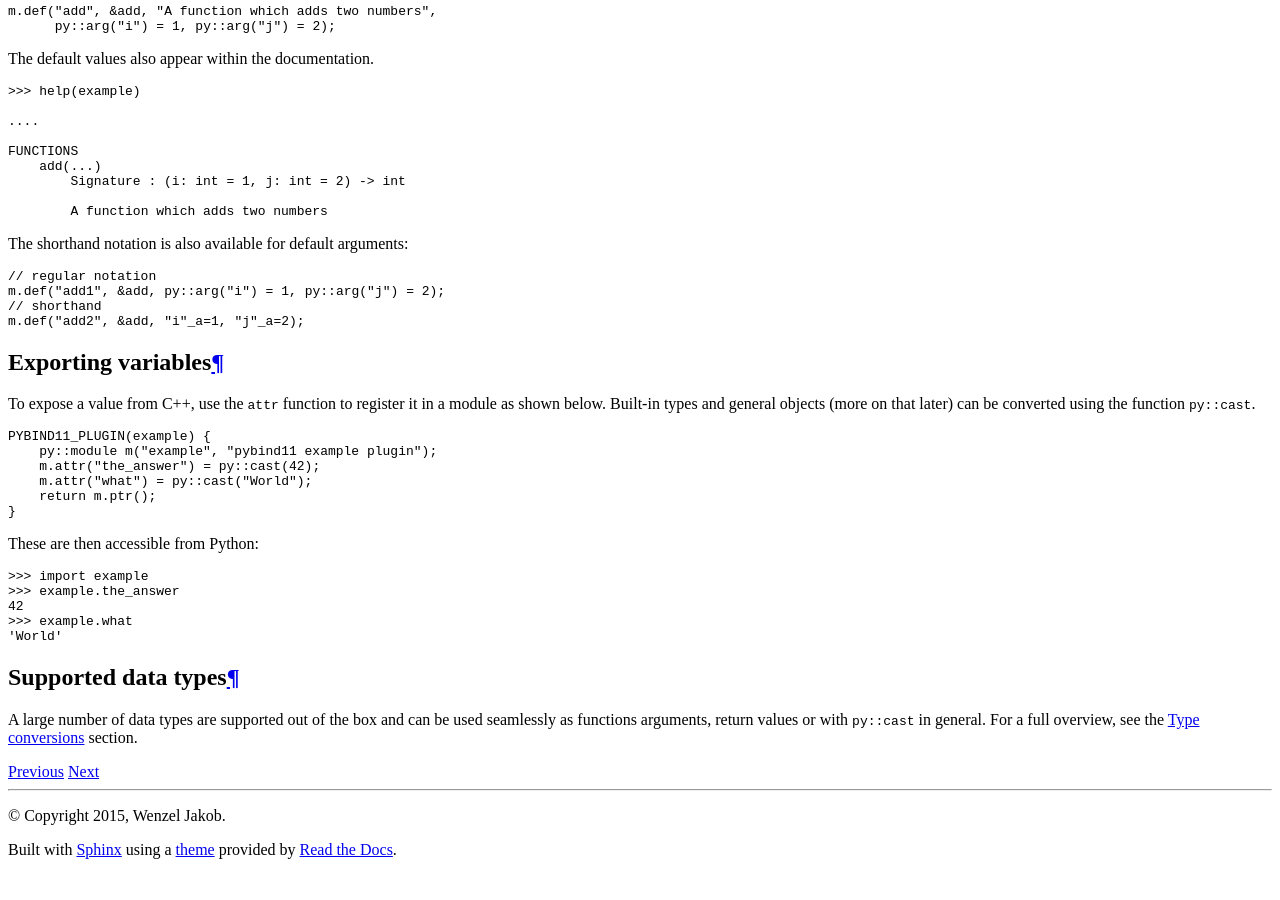
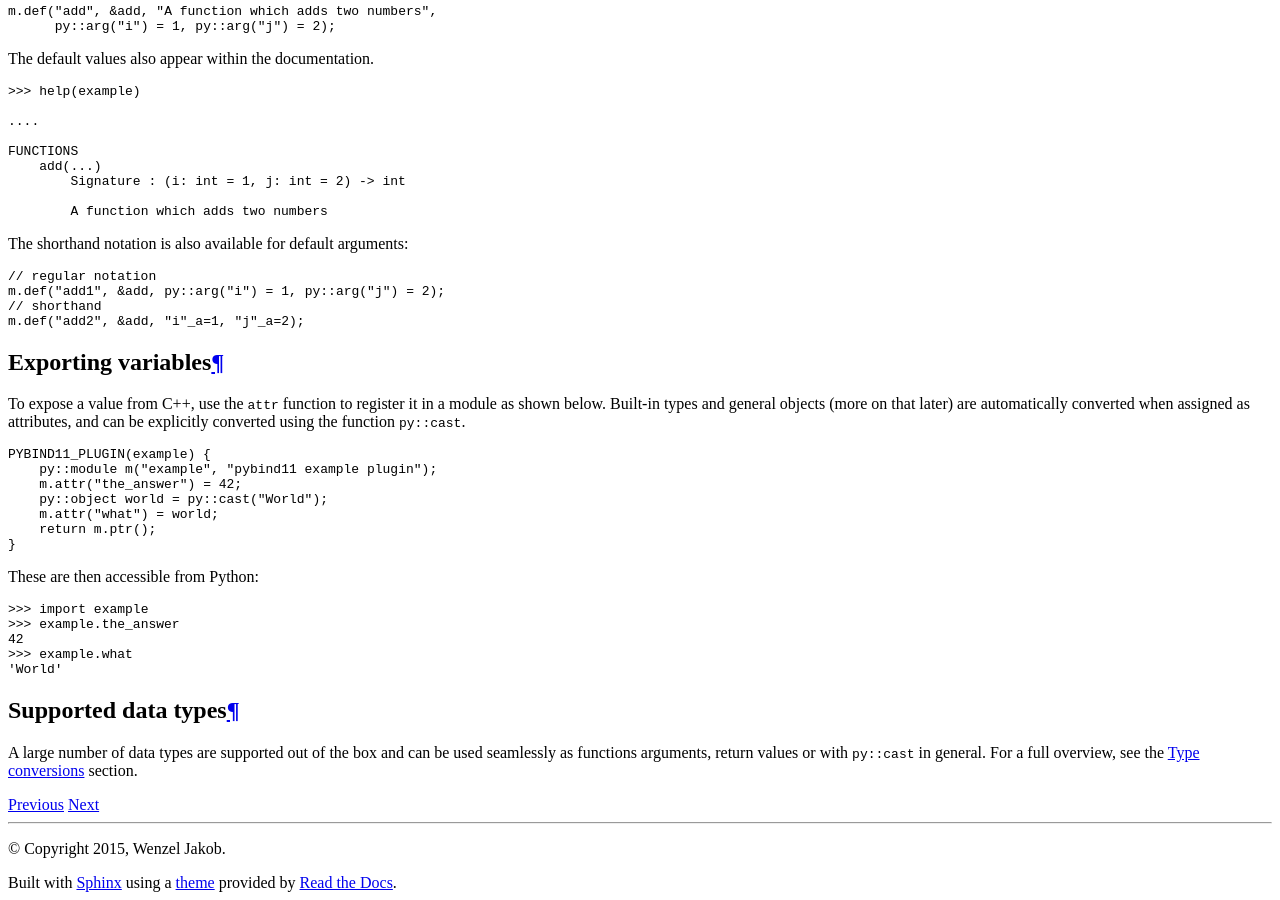
Before and after one commit to pybind/pybind11, a Sphinx documentation site: the page built from docs/basics.rst, in a window 1280 px wide and 900 px high, scrolled down 3432 px. Built offline with Sphinx 7.4.7 and the Read the Docs theme 2.0.0, drawn with Linux system fonts in a browser that asks for light colours; before the commit the page ends 4299 px from its top, so only the background shows below that.

Commit message:
Adds automatic casting on assignment of non-pyobject types (#551)
This adds automatic casting when assigning to python types like dict,
list, and attributes.  Instead of:

    dict["key"] = py::cast(val);
    m.attr("foo") = py::cast(true);
    list.append(py::cast(42));

you can now simply write:

    dict["key"] = val;
    m.attr("foo") = true;
    list.append(42);

Casts needing extra parameters (e.g. for a non-default rvp) still
require the py::cast() call. set::add() is also supported.

All usage is channeled through a SFINAE implementation which either just returns or casts.

Combined non-converting handle and autocasting template methods via a
helper method that either just returns (handle) or casts (C++ type).

```diff
--- a/docs/basics.rst
+++ b/docs/basics.rst
@@ -254,16 +254,18 @@
 Exporting variables
 ===================
 
-To expose a value from C++, use the ``attr`` function to register it in a module
-as shown below. Built-in types and general objects (more on that later) can be
+To expose a value from C++, use the ``attr`` function to register it in a
+module as shown below. Built-in types and general objects (more on that later)
+are automatically converted when assigned as attributes, and can be explicitly
 converted using the function ``py::cast``.
 
 .. code-block:: cpp
 
     PYBIND11_PLUGIN(example) {
         py::module m("example", "pybind11 example plugin");
-        m.attr("the_answer") = py::cast(42);
-        m.attr("what") = py::cast("World");
+        m.attr("the_answer") = 42;
+        py::object world = py::cast("World");
+        m.attr("what") = world;
         return m.ptr();
     }
 
```
Also changed, not shown: 8 other files.
